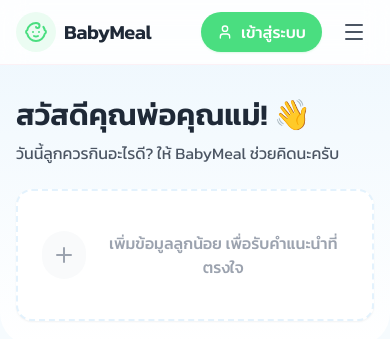
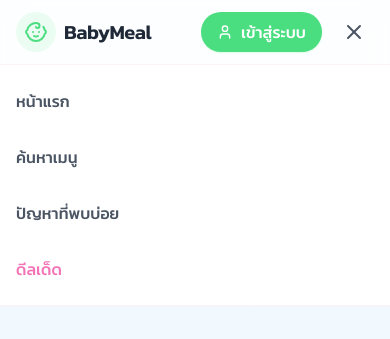
Before and after one commit to Prakasit993/BabyMeal, a Next.js app: page / in a window 390 px wide. Both pictures are taken after a click on the button 354 px from the left and 32 px from the top of the page. Shown: the top 339 px of the page. Built offline with nearby package versions, Linux system fonts and the light colour scheme; no server answers.

Commit message:
Upadate Head button

```diff
--- a/src/components/layout/MainHeader.tsx
+++ b/src/components/layout/MainHeader.tsx
@@ -1,13 +1,14 @@
 'use client'; // 1. ต้องเป็น Client Component
 
 import Link from 'next/link';
-import { Baby, Menu, Search, ShoppingBag, User } from 'lucide-react';
+import { Baby, Menu, Search, ShoppingBag, User, X } from 'lucide-react';
 import { useEffect, useState } from 'react';
 import { supabase } from '../../lib/supabase'; // เรียกใช้ Supabase
 import { User as SupabaseUser } from '@supabase/supabase-js';
 
 export default function MainHeader() {
   const [user, setUser] = useState<SupabaseUser | null>(null);
+  const [isMenuOpen, setIsMenuOpen] = useState(false);
 
   // 2. เช็คว่าล็อกอินอยู่ไหม เมื่อเปิดเว็บ
   useEffect(() => {
@@ -86,12 +87,48 @@
             </Link>
           )}
 
-          <button className="md:hidden p-2 text-gray-600 hover:bg-gray-100 rounded-lg">
-            <Menu className="w-6 h-6" />
+          <button className="md:hidden p-2 text-gray-600 hover:bg-gray-100 rounded-lg transition-colors" onClick={() => setIsMenuOpen(!isMenuOpen)}>
+            {isMenuOpen ? <X className="w-6 h-6" /> : <Menu className="w-6 h-6" />}
           </button>
         </div>
 
       </div>
+
+      {/* เมนูมือถือ */}
+      {isMenuOpen && (
+        <div className="md:hidden border-t border-baby-pink/50 bg-white/90 backdrop-blur-md">
+          <nav className="container mx-auto px-4 py-4 flex flex-col gap-4">
+            <Link
+              href="/"
+              className="text-gray-600 hover:text-primary font-medium transition-colors py-2"
+              onClick={() => setIsMenuOpen(false)}
+            >
+              หน้าแรก
+            </Link>
+            <Link
+              href="/menus"
+              className="text-gray-600 hover:text-primary font-medium transition-colors py-2"
+              onClick={() => setIsMenuOpen(false)}
+            >
+              ค้นหาเมนู
+            </Link>
+            <Link
+              href="/faq"
+              className="text-gray-600 hover:text-primary font-medium transition-colors py-2"
+              onClick={() => setIsMenuOpen(false)}
+            >
+              ปัญหาที่พบบ่อย
+            </Link>
+            <Link
+              href="/deals"
+              className="text-secondary hover:text-primary font-medium transition-colors py-2 sm:hidden"
+              onClick={() => setIsMenuOpen(false)}
+            >
+              ดีลเด็ด
+            </Link>
+          </nav>
+        </div>
+      )}
     </header>
   );
 }
```
